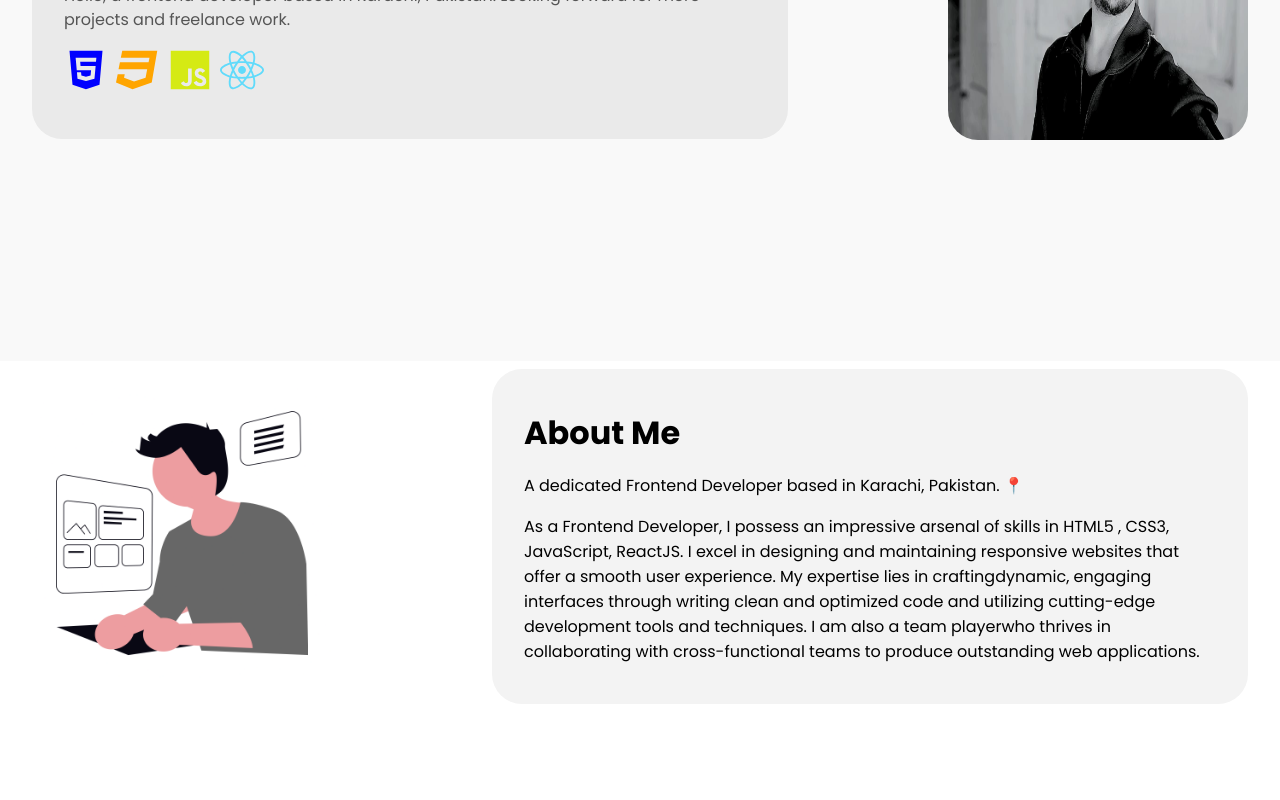
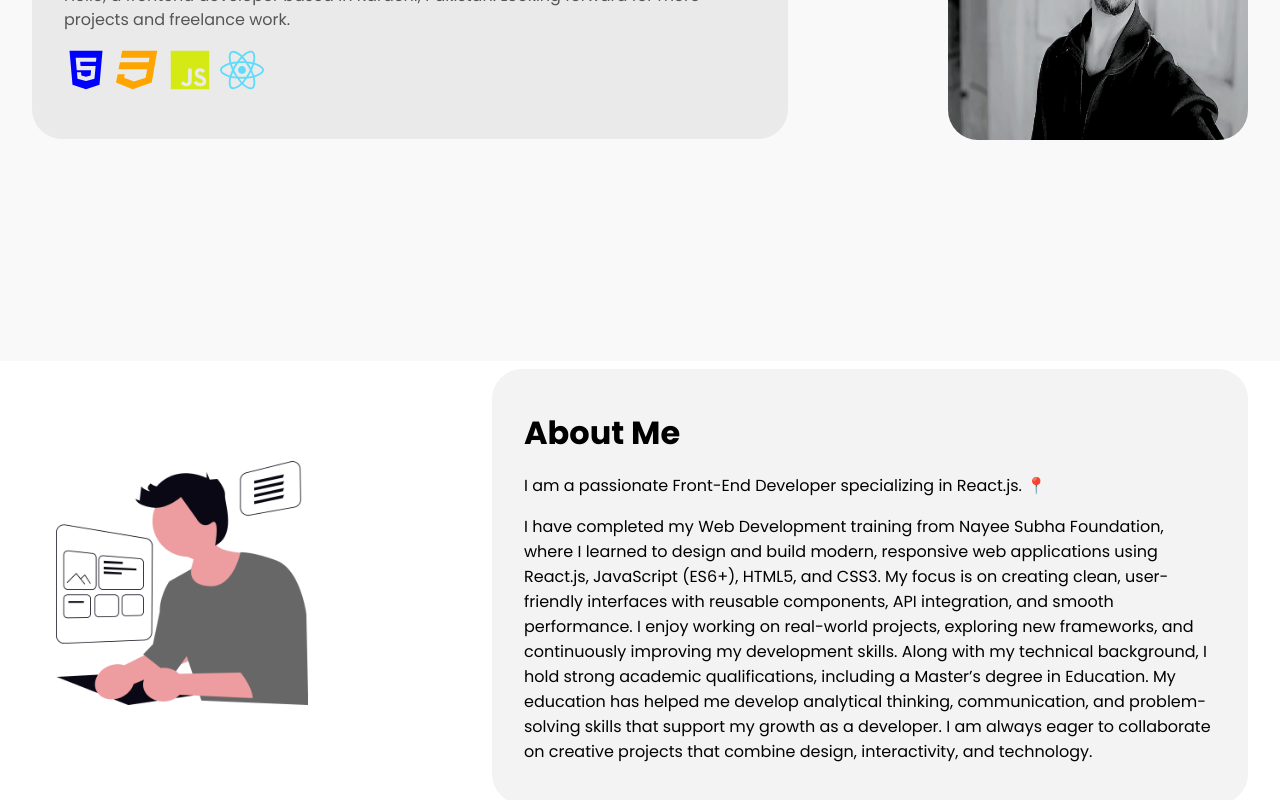
Before and after one commit to zohaibkhan15/zohaibportfoliowebsite, a React (Vite) app: page / in a window 1280 px wide. Shown: the part 440-1240 px from the top of the page. Before the commit the page ends 1152 px from the top, so only its background shows below. Built offline with nearby package versions, Linux system fonts and the light colour scheme.

Commit message:
about me changed

```diff
--- a/src/components/AboutMe/AboutMe.jsx
+++ b/src/components/AboutMe/AboutMe.jsx
@@ -15,18 +15,21 @@ const AboutMe = () => {
       <div className="aboutme-right">
         <h1>About Me</h1>
 
-        <p>A dedicated Frontend Developer based in Karachi, Pakistan. 📍</p>
+        <p>I am a passionate Front-End Developer specializing in React.js. 📍</p>
 
         <p>
           {" "}
-          As a Frontend Developer, I possess an impressive arsenal of skills in
-          HTML5 , CSS3, JavaScript, ReactJS. I excel in designing and
-          maintaining responsive websites that offer a smooth user experience.
-          My expertise lies in craftingdynamic, engaging interfaces through
-          writing clean and optimized code and utilizing cutting-edge
-          development tools and techniques. I am also a team playerwho thrives
-          in collaborating with cross-functional teams to produce outstanding
-          web applications.
+            I have completed my Web Development training from Nayee Subha Foundation,
+            where I learned to design and build modern, responsive web applications using
+            React.js, JavaScript (ES6+), HTML5, and CSS3. My focus is on creating clean,
+            user-friendly interfaces with reusable components, API integration, and
+            smooth performance. I enjoy working on real-world projects, exploring new
+            frameworks, and continuously improving my development skills. Along with
+            my technical background, I hold strong academic qualifications, including
+            a Master’s degree in Education. My education has helped me develop analytical
+            thinking, communication, and problem-solving skills that support my growth as
+            a developer. I am always eager to collaborate on creative projects that combine
+            design, interactivity, and technology.
         </p>
       </div>
     </div>
```
